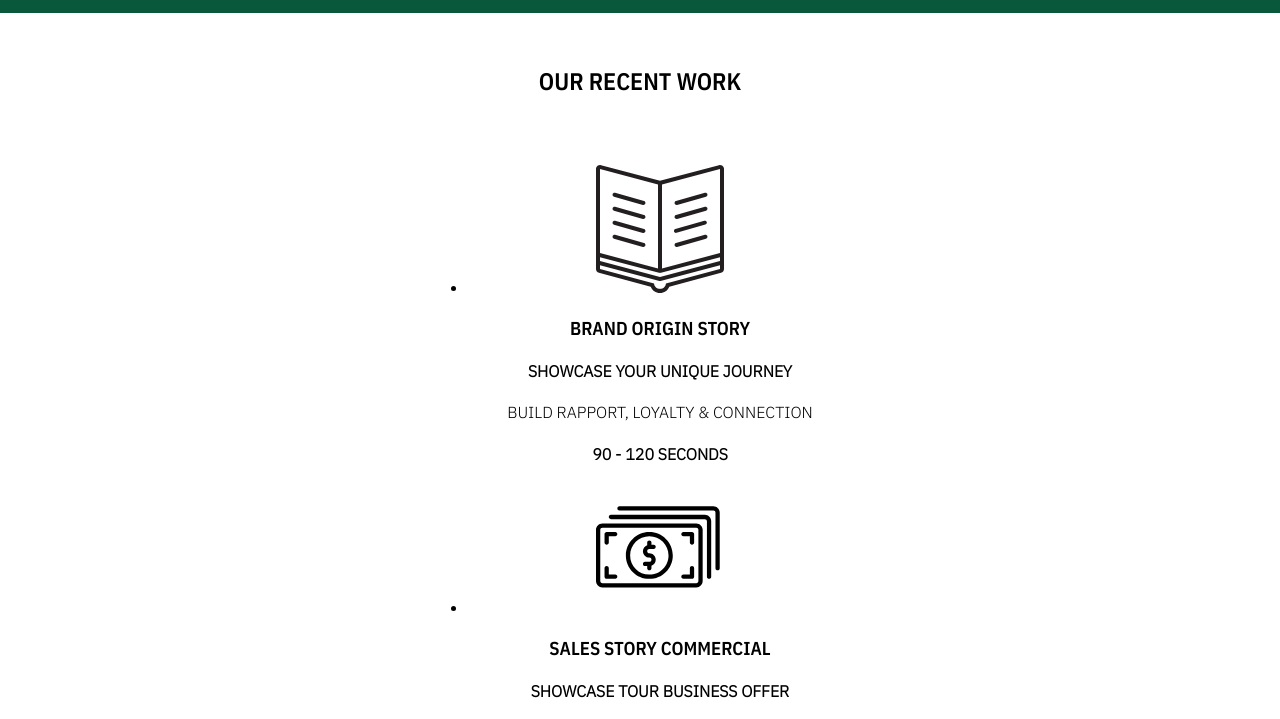
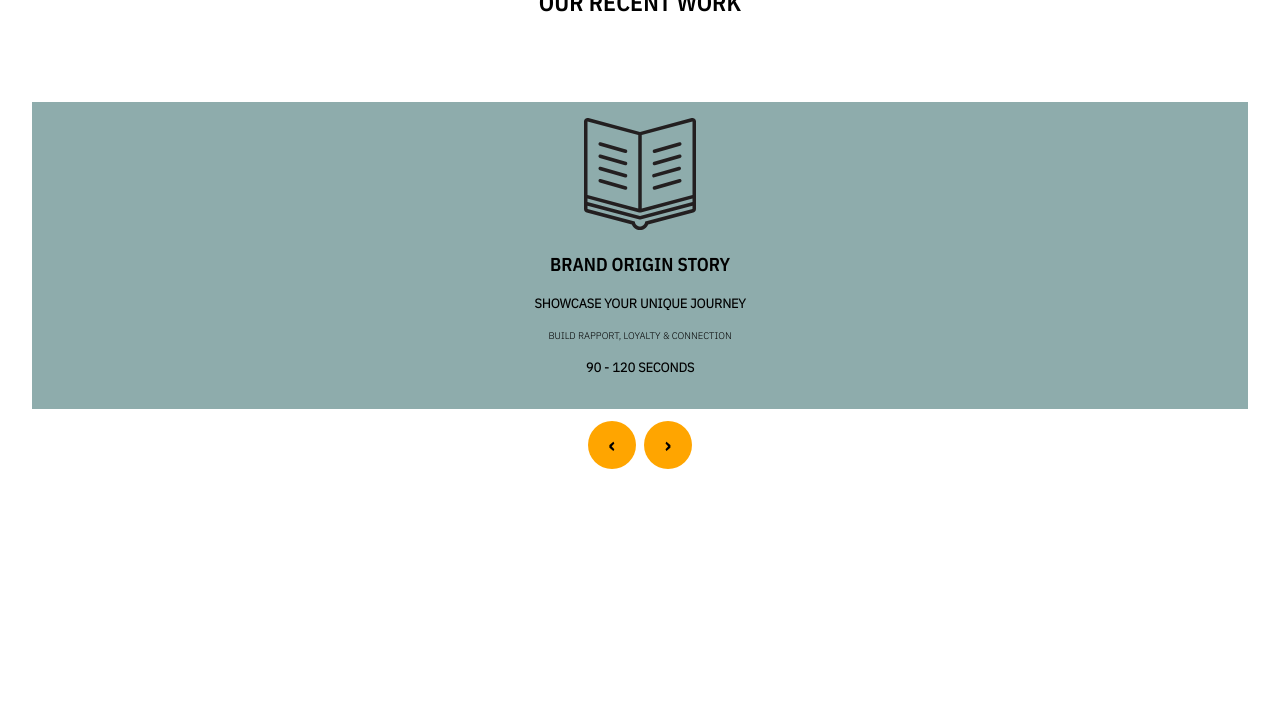
Before and after one commit to jake-stan92/jake-stan92.github.io, a plain HTML site: page index.html in a window 1280 px wide. Shown: the part 1661-2380 px from the top of the page. After the commit the page ends 2162 px from the top, so only its background shows below. Drawn offline with nearby package versions, Linux system fonts and the light colour scheme.

Commit message:
Update style.css

```diff
--- a/style.css
+++ b/style.css
@@ -15,7 +15,8 @@
 
 h1,
 h2,
-h3 {
+h3,
+.slideArrow {
     font-family: var(--headerFont);
 }
 
@@ -33,8 +34,7 @@ body {
     display: flex;
     flex-direction: column;
     align-items: center;
-    gap: 2rem;
-    text-align: center;
+    /* gap: 2rem; */
     background-color: var(--backgroundColor);
     margin: 0;
 }
@@ -55,26 +55,45 @@ button {
     gap: .75rem;
 }
 
-.section-1 > button:hover {
+.section-1>button:hover {
     background-color: var(--primaryGreen);
     color: var(--backgroundColor);
 }
 
-.section-4 > button:hover {
+.section-4>button:hover {
     background-color: var(--backgroundColor);
     color: var(--primaryGreen);
 }
 
-button > img {
+button>img {
     width: 20px;
+}
+
+.section-1 {
+    position: relative;
+    width: 100%;
+}
+
+.section-1 video {
+    width: 100%;
+    height: 100%;
+    position: absolute;
+    object-fit: cover;
+    z-index: 0;
+}
+
+.section-1-content {
+    position: relative;
+    z-index: 1;
+    color: white;
+    /* padding: 2rem; */
 }
 
 .section-4,
 .section-2 {
-
     background-color: var(--primaryGreen);
     color: white;
-    padding: 2rem;
+    /* padding: 2rem; */
 }
 
 .section-4 {
@@ -85,7 +104,7 @@ button > img {
     margin-bottom: 0;
 }
 
-.section-1,
+.section-1-content,
 .section-2,
 .section-3,
 .section-4,
@@ -95,6 +114,8 @@ button > img {
     display: flex;
     flex-direction: column;
     align-items: center;
+    text-align: center;
+    padding: 2rem;
 }
 
 .card-container {
@@ -111,6 +132,124 @@ button > img {
     padding: .5rem;
     width: 300px;
 }
+
+/* carousel testing */
+
+.container {
+    margin: 0;
+    display: flex;
+    flex-direction: column;
+    justify-content: center;
+    align-items: center;
+    box-sizing: border-box;
+    width: 100%;
+    padding: 2rem;
+    /* height: 500px; */
+    /* background-color: rgb(199, 212, 233); */
+
+}
+
+.carouselContainer {
+    /* border: 1px solid; */
+    width: 100%;
+    height: auto;
+    /* overflow: hidden; */
+    display: flex;
+    align-items: center;
+    background-color: rgb(142, 172, 172);
+    /* padding: 2rem; */
+    /* margin-left: 5rem;
+    margin-right: 5rem; */
+    /* border-radius: 5px; */
+}
+
+.slidesContainer {
+    height: 100%;
+    flex: 1;
+    display: flex;
+    list-style: none;
+    margin: 0;
+    padding: 0;
+    overflow: scroll;
+    scroll-behavior: smooth;
+}
+
+.slidesContainer::-webkit-scrollbar {
+    display: none;
+}
+
+.slide {
+    /* border: 2px solid; */
+    box-sizing: border-box;
+    padding: 1rem;
+    /* width: 100%; */
+    min-height: 300px;
+    flex: 1 0 100%;
+    text-align: center;
+}
+
+/* .slideArrow {
+    height: 4rem;
+    background-color: rgb(156, 50, 50);
+    border: none;
+    width: 2rem;
+    font-size: 3rem;
+    padding: 0;
+    cursor: pointer;
+    opacity: 0.5;
+    transition: opacity 100ms;
+} */
+
+.slideArrow {
+    font-size: 1.5rem;
+    font-weight: 900;
+    padding: 0;
+    padding-bottom: .2rem;
+    width: 3rem;
+    margin-inline: auto;
+    background-color: var(--buttonColor);
+    aspect-ratio: 1 / 1;
+    border-radius: 50%;
+}
+
+.carousel-buttons {
+    display: flex;
+    margin-top: .75rem;
+    gap: .5rem;
+}
+
+.slide img {
+    width: 7rem;
+}
+
+.slide h4 {
+    font-size: .8rem;
+}
+
+.slide p {
+    font-size: .6rem;
+}
+
+.slideArrow:hover,
+.slideArrow:focus {
+    background-color: var(--buttonHover);
+}
+
+.slideContent {
+    text-align: center;
+}
+
+/* #slidePrev {
+    border-radius: 0 1rem 1rem 0;
+}
+
+#slideNext {
+    border-radius: 1rem 0 0 1rem;
+} */
+
+
+
+/* testing end */
 
 @media (width < 376px) {
 
```
